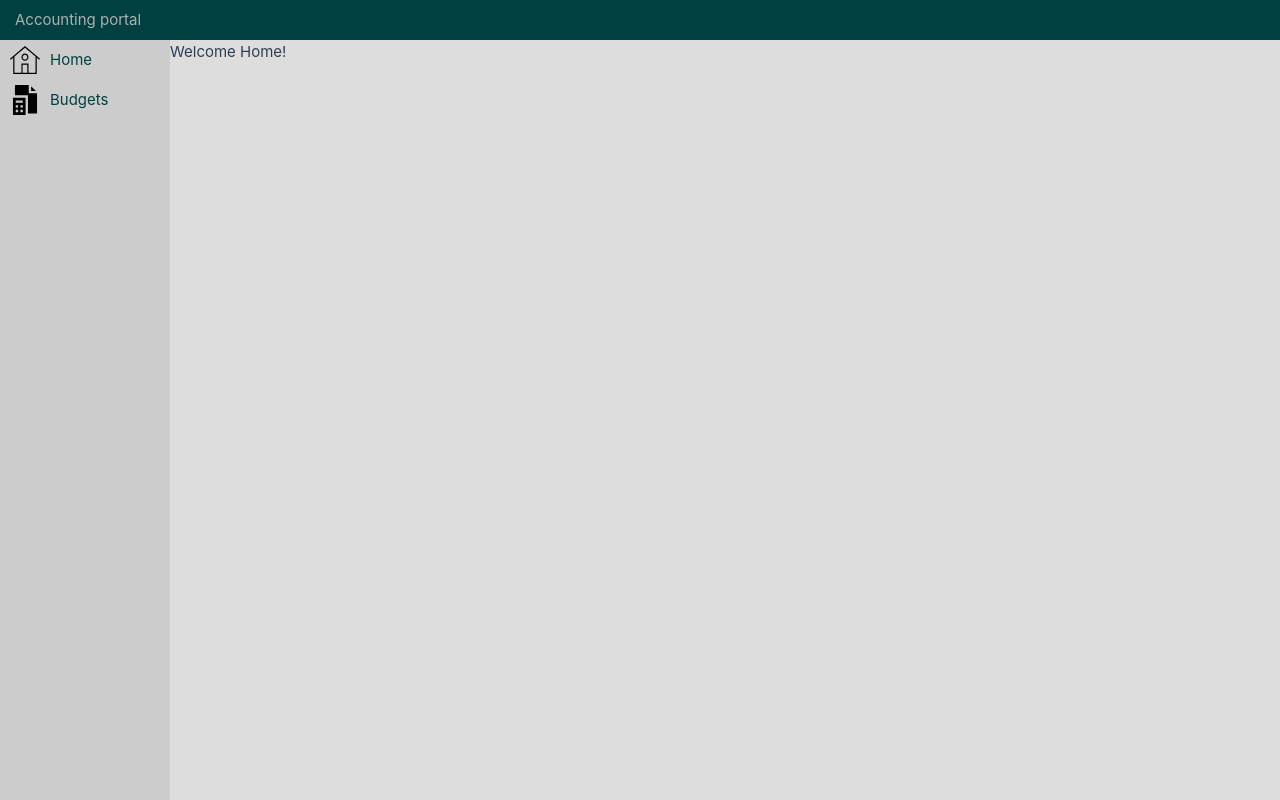
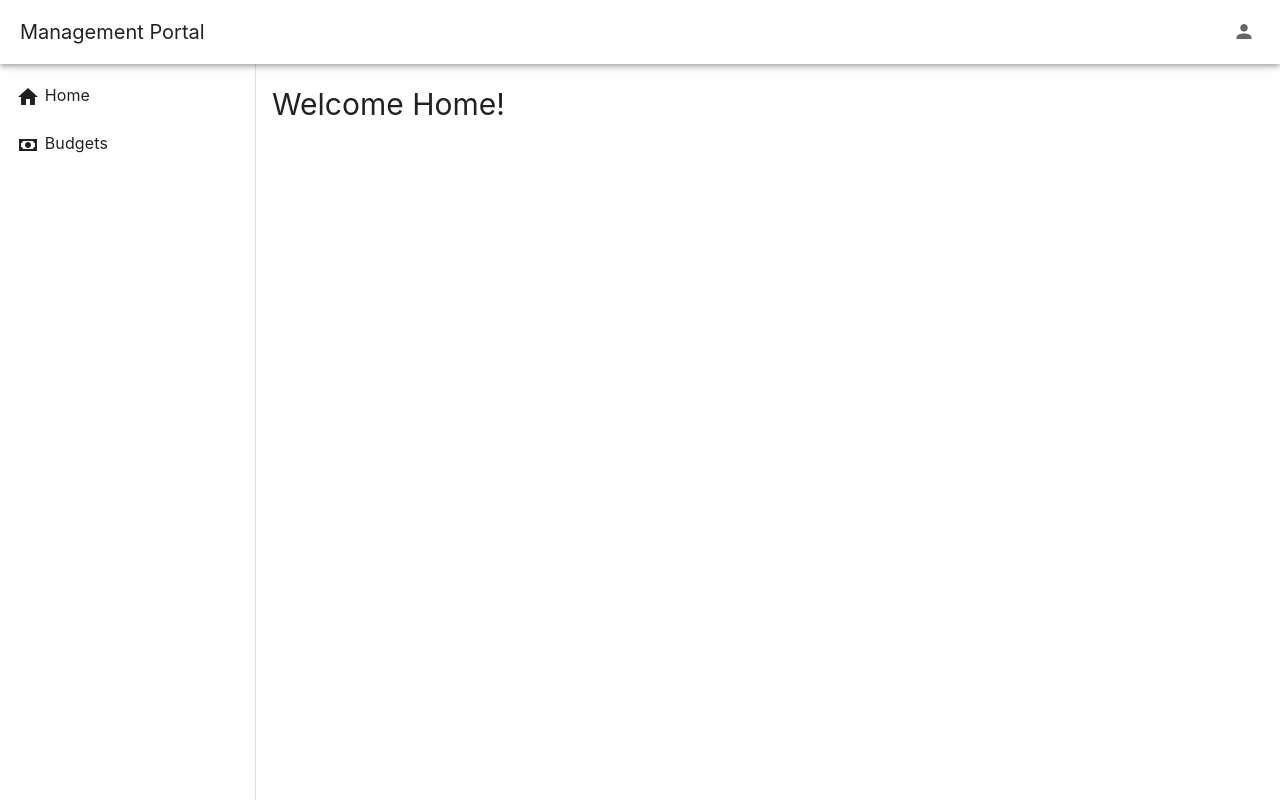
Before and after one commit to sirex-home/budget-management-portal, a Vue app in the folder budget-management-fe/: page / in a window 1280 px wide. Built offline with nearby package versions, Linux system fonts and the light colour scheme.

Commit message:
refactored fe module to use vuetify

```diff
--- a/budget-management-fe/package.json
+++ b/budget-management-fe/package.json
@@ -9,9 +9,12 @@
     "preview": "vite preview"
   },
   "dependencies": {
+    "@mdi/font": "^7.4.47",
     "axios": "^1.7.5",
+    "vite-plugin-vuetify": "^2.0.4",
     "vue": "^3.4.29",
-    "vue-router": "^4.4.3"
+    "vue-router": "^4.4.3",
+    "vuetify": "^3.7.0"
   },
   "devDependencies": {
     "@vitejs/plugin-vue": "^5.0.5",
--- a/budget-management-fe/src/App.vue
+++ b/budget-management-fe/src/App.vue
@@ -1,24 +1,62 @@
 <script setup>
-import HomeIcon from "@/components/icons/HomeIcon.vue";
-import BudgetsIcon from "@/components/icons/BudgetsIcon.vue";
+import { ref } from 'vue';
+
+const menu = ref(false);
+function logout() {
+  // Добавьте логику для выхода из системы
+  console.log('Logging out...');
+}
 </script>
 
 <template>
-  <div class="app column">
-    <div class="top-bar">
-      <div>Accounting portal</div>
-    </div>
-    <div class="app-main-field row">
-      <div class="menu-column">
-        <RouterLink to="/home" class="menu-button"><HomeIcon class="menu-icon" /><div>Home</div></RouterLink>
-        <RouterLink to="/budgets" class="menu-button"><BudgetsIcon class="menu-icon" />Budgets</RouterLink>
-      </div>
-      <main class="main-container">
-        <RouterView/>
-      </main>
-    </div>
-  </div>
+  <v-app>
+    <v-app-bar app>
+      <v-toolbar-title>Management Portal</v-toolbar-title>
+      <v-spacer />
+      <v-menu offset-y>
+        <template v-slot:activator="{ props }">
+          <v-avatar v-bind="props" size="40" class="mr-4">
+            <v-icon>mdi-account</v-icon>
+          </v-avatar>
+        </template>
+        <v-list>
+          <v-list-item @click="logout">
+            <v-list-item-title>Logout</v-list-item-title>
+          </v-list-item>
+        </v-list>
+      </v-menu>
+    </v-app-bar>
+
+    <v-navigation-drawer app>
+      <v-list>
+        <v-list-item :to="{ name: 'home' }">
+          <v-list-item-title>
+            <v-icon>mdi-home</v-icon>
+            Home
+          </v-list-item-title>
+        </v-list-item>
+
+        <v-list-item :to="{ name: 'budgets' }">
+          <v-list-item-title>
+            <v-icon>mdi-cash</v-icon>
+            Budgets
+          </v-list-item-title>
+        </v-list-item>
+      </v-list>
+    </v-navigation-drawer>
+
+    <v-main>
+      <router-view/>
+    </v-main>
+  </v-app>
 </template>
+
+<script setup>
+</script>
+
+<style>
+</style>
+
 
 <style scoped>
 .app {
--- a/budget-management-fe/src/assets/base.css
+++ b/budget-management-fe/src/assets/base.css
@@ -1,3 +1,4 @@
+@import './node_modules/@mdi/font/css/materialdesignicons.css';
 
 /* color palette from <https://github.com/vuejs/theme> */
 :root {
--- a/budget-management-fe/src/components/Budgets.vue
+++ b/budget-management-fe/src/components/Budgets.vue
@@ -1,8 +1,8 @@
 <script setup>
-import { ref, watch, onMounted } from 'vue'
+import {ref, onMounted} from 'vue'
 import {getBudgets} from '../services/client.js'
 import PtTable from "@/components/table/PtTable.vue";
-import {useRoute, useRouter} from "vue-router";
+import {useRouter} from "vue-router";
 
 let loading = ref(false)
 const budgets = ref([])
@@ -24,21 +24,22 @@ onMounted(async () => {
 })
 
 const columns = ref([
-    {'field': 'id',              'displayName': 'Id',                'width': '50px',  'type': String },
-    {'field': 'title',           'displayName': 'Title',             'width': '200px', 'type': String },
-    {'field': 'status',          'displayName': 'Status',            'width': '100px', 'type': String },
-    {'field': 'amount',          'displayName': 'Amount',            'width': '120px', 'type': String },
-    {'field': 'description',     'displayName': 'Description',       'width': '380px', 'type': String },
-    {'field': 'lastEventNumber', 'displayName': 'Last event number', 'width': '100px', 'type': String },
-    {'field': 'createdAt',       'displayName': 'Created at',        'width': '200px', 'type': Date   },
-    {'field': 'updatedAt',       'displayName': 'Updated at',        'width': '200px', 'type': Date   },
+  {'field': 'id', 'displayName': 'Id', 'width': '50px', 'type': String},
+  {'field': 'title', 'displayName': 'Title', 'width': '200px', 'type': String},
+  {'field': 'status', 'displayName': 'Status', 'width': '100px', 'type': String},
+  {'field': 'amount', 'displayName': 'Amount', 'width': '120px', 'type': String},
+  {'field': 'description', 'displayName': 'Description', 'width': '380px', 'type': String},
+  {'field': 'lastEventNumber', 'displayName': 'Last event number', 'width': '100px', 'type': String},
+  {'field': 'createdAt', 'displayName': 'Created at', 'width': '200px', 'type': Date},
+  {'field': 'updatedAt', 'displayName': 'Updated at', 'width': '200px', 'type': Date},
 ])
 
 </script>
 
 <template>
+  <v-container>
     <div v-if="loading" class="centered-loader">
-    <div class="loader" />
+      <div class="loader"/>
     </div>
     <div v-else class="pt-table-wrapper">
       <div class="pt-search-bar">
@@ -48,6 +49,7 @@ const columns = ref([
         <PtTable :columns="columns" :data="budgets" @row-clicked="row => router.push('/budgets/' + row.id)"></PtTable>
       </div>
     </div>
+  </v-container>
 </template>
 
 <style scoped>
@@ -56,10 +58,12 @@ const columns = ref([
 
   height: 100%;
 }
+
 .pt-search-bar {
   background-color: #9f9f9f;
   height: var(--searchbar-tab-height);
 }
+
 .pt-tab {
   flex-grow: 1;
   overflow: scroll;
--- a/budget-management-fe/src/components/BudgetsDetails.vue
+++ b/budget-management-fe/src/components/BudgetsDetails.vue
@@ -1,5 +1,5 @@
 <script setup>
-import { useRoute } from 'vue-router'
+import {useRoute} from 'vue-router'
 import {getBudgetDetails} from '../services/client.js'
 import {ref, onMounted} from "vue";
 
@@ -14,6 +14,7 @@ onMounted(async () => {
 </script>
 
 <template>
+  <v-container>
     <div v-if="details != null" class="budget-details">
       <div class="left-column">
         <div>
@@ -27,7 +28,7 @@ onMounted(async () => {
         </div>
         <div>
           Amount: {{ details.amount }}
-        <input type="text" >
+          <input type="text">
         </div>
         <div>
           Last event number: {{ details.lastEventNumber }}
@@ -48,6 +49,7 @@ onMounted(async () => {
         </div>
       </div>
     </div>
+  </v-container>
 </template>
 
 <style scoped>
@@ -56,10 +58,12 @@ onMounted(async () => {
   grid-template-columns: 1fr 1fr;
   gap: 5px;
 }
+
 .left-column {
   grid-column: 1;
   grid-row: 1;
 }
+
 .right-column {
   grid-column: 2;
   grid-row: 1;
@@ -69,6 +73,7 @@ onMounted(async () => {
 .custom-input {
   position: relative;
 }
+
 input[type=email] {
   background: transparent;
   border: none;
@@ -76,14 +81,16 @@ input[type=email] {
   padding: 5px;
   transition: padding 0.4s;
 }
+
 input[type=email]:placeholder-shown + label {
   color: #aaa;
   font-size: 14px;
   left: 5px;
   top: 5px;
 }
+
 label,
-input[type=email]:focus + label{
+input[type=email]:focus + label {
   color: #4476bd;
   font-size: 12px;
   left: 2px;
@@ -92,9 +99,11 @@ input[type=email]:focus + label{
   top: 2px;
   transition: top 0.4s, left 0.4s, font-size 0.4s;
 }
-input[type=email]::placeholder{
+
+input[type=email]::placeholder {
   color: transparent;
 }
+
 input[type=email]:focus,
 input[type=email]:not(:placeholder-shown) {
   border-bottom: solid 1px #4476bd;
--- a/budget-management-fe/src/components/Home.vue
+++ b/budget-management-fe/src/components/Home.vue
@@ -2,5 +2,7 @@
 </script>
 
 <template>
-  Welcome Home!
+  <v-container>
+    <h1>Welcome Home!</h1>
+  </v-container>
 </template>
--- a/budget-management-fe/src/main.js
+++ b/budget-management-fe/src/main.js
@@ -2,19 +2,23 @@ import './assets/main.css'
 
 import {createApp} from 'vue'
 import App from './App.vue'
+import {createRouter, createWebHistory} from "vue-router";
+
+import vuetify from './vuetify.js';
 import Home from "@/components/Home.vue";
 import Budgets from "@/components/Budgets.vue";
 import BudgetsDetails from "@/components/BudgetsDetails.vue";
-import {createRouter, createWebHistory} from "vue-router";
+
 
 const routes = [
-    {path: '/', component: Home},
-    {path: '/home', component: Home},
-    {path: '/budgets', component: Budgets},
-    {path: '/budgets/:id', component: BudgetsDetails}
+    {path: '/',                                    component: Home},
+    {path: '/home',        name: 'home',           component: Home},
+    {path: '/budgets',     name: 'budgets',        component: Budgets},
+    {path: '/budgets/:id', name: 'budget-details', component: BudgetsDetails}
 ]
 
 const app = createApp(App)
+    .use(vuetify.plugin, vuetify.options)
     .use(createRouter({
         history: createWebHistory(),
         routes,
--- /dev/null
+++ b/budget-management-fe/src/vuetify.js
@@ -0,0 +1,27 @@
+import {createVuetify} from 'vuetify';
+import * as components from 'vuetify/components';
+import * as directives from 'vuetify/directives';
+import 'vuetify/styles'; // импорт стилей Vuetify
+import {aliases, mdi} from 'vuetify/iconsets/mdi';
+
+export default {
+    plugin: createVuetify({
+        components,
+        directives,
+        icons: {
+            defaultSet: 'mdi',
+            aliases,
+            sets: {
+                mdi,
+            },
+        },
+    }),
+    options: {
+        theme: {
+            primary: '#3951b5',
+            secondary: '#b0bec5',
+            accent: '#8c9eff',
+            error: '#b71c1c'
+        }
+    }
+};
--- a/budget-management-fe/vite.config.js
+++ b/budget-management-fe/vite.config.js
@@ -2,11 +2,14 @@ import { fileURLToPath, URL } from 'node:url'
 
 import { defineConfig } from 'vite'
 import vue from '@vitejs/plugin-vue'
+import vuetify from "vite-plugin-vuetify";
+
 
 // https://vitejs.dev/config/
 export default defineConfig({
   plugins: [
     vue(),
+    vuetify({ autoImport: true }), // Enabled by default
   ],
   resolve: {
     alias: {
```
Also changed, not shown: 1 other file (tests, documents, lock files or other folders). Lines whose indentation alone changed are shown as unchanged.
